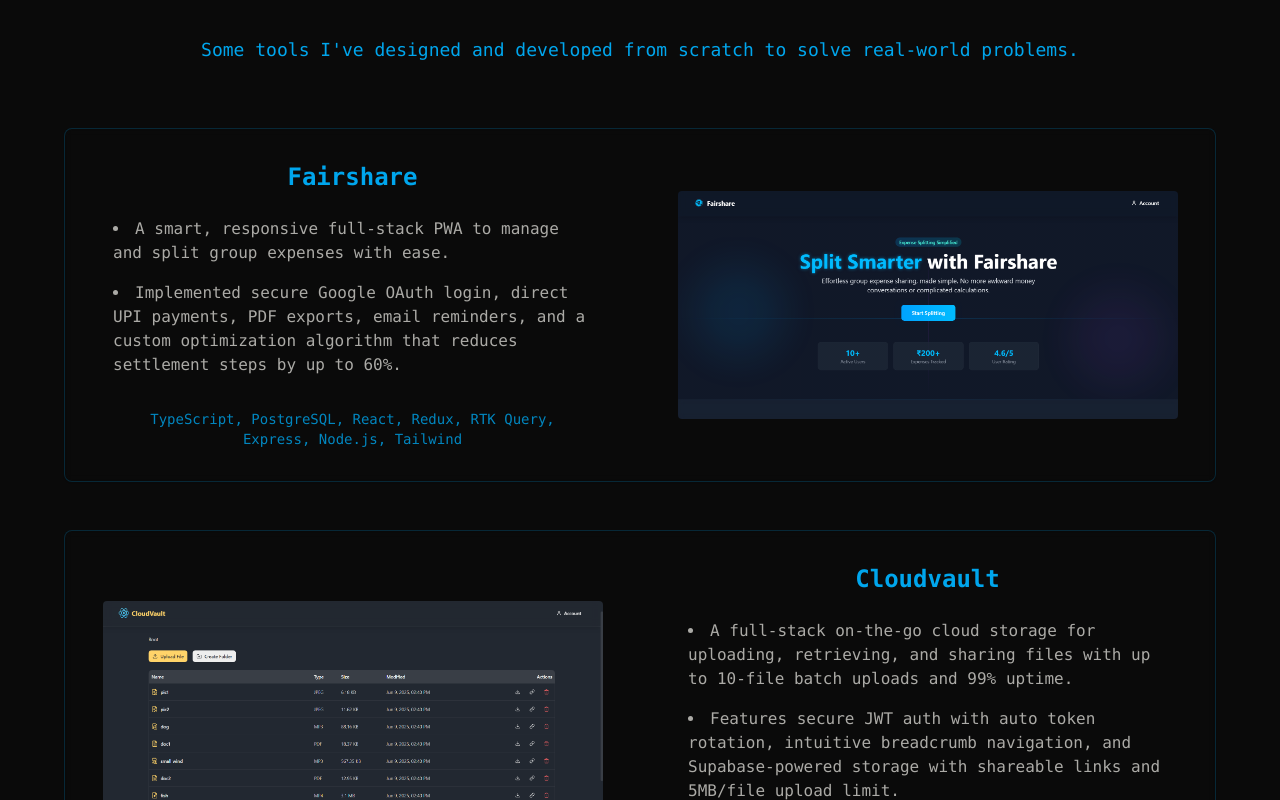
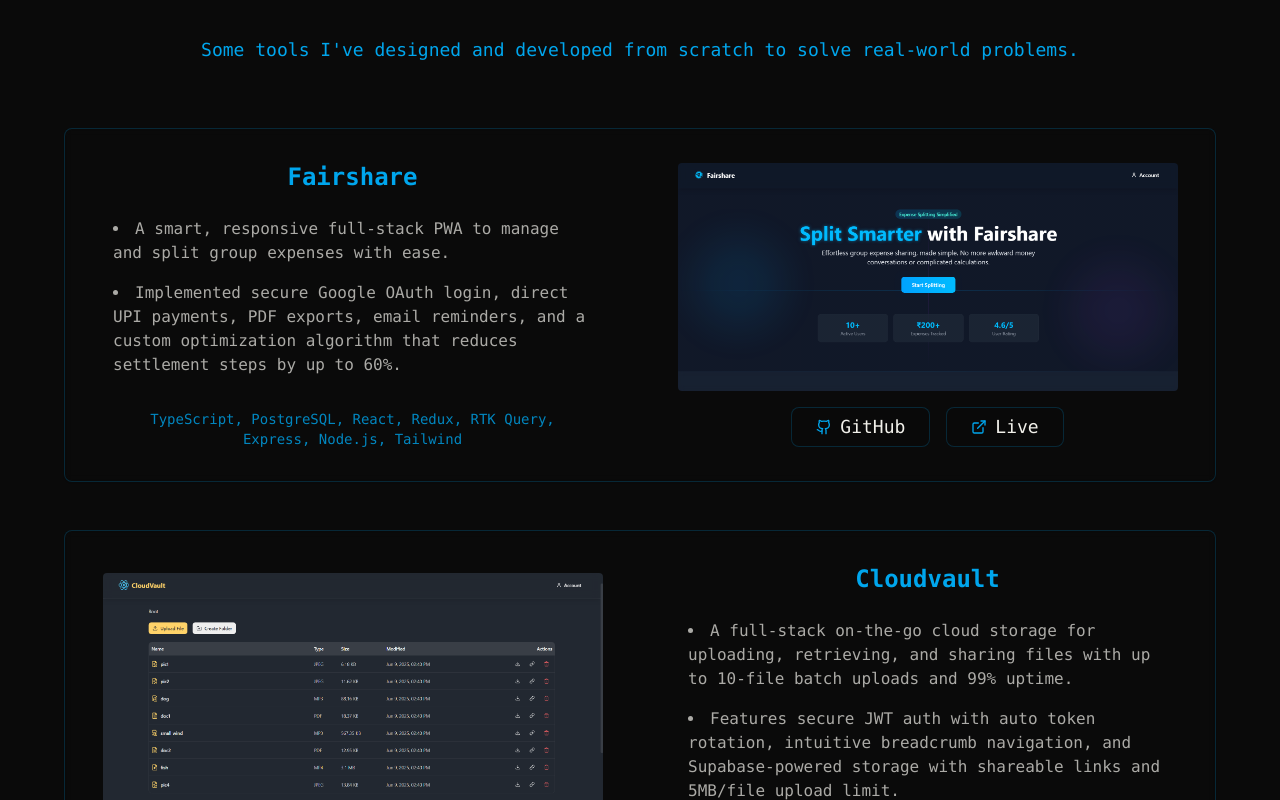
Before and after one commit to addy118/portfolio, a Next.js app: page / in a window 1280 px wide. Shown: the part 1400-2200 px from the top of the page. Built offline with nearby package versions, Linux system fonts and the light colour scheme; no server answers.

Commit message:
feat: add project links

```diff
--- a/components/showcase-section.tsx
+++ b/components/showcase-section.tsx
@@ -1,6 +1,8 @@
 "use client";
 
 import { Card, CardContent } from "@/components/ui/card";
+import { ExternalLink, Github, GithubIcon, Link, LinkIcon } from "lucide-react";
+import { Button } from "./ui/button";
 
 const projects = [
   {
@@ -9,7 +11,8 @@ const projects = [
       "A smart, responsive full-stack PWA to manage and split group expenses with ease.",
       "Implemented secure Google OAuth login, direct UPI payments, PDF exports, email reminders, and a custom optimization algorithm that reduces settlement steps by up to 60%.",
     ],
-    link: "https://fairshare.adityakirti.tech",
+    github: "https://github.com/addy118/fairshare",
+    live: "https://fairshare.adityakirti.tech",
     image: "/fairshare_1898x863.png",
     stack:
       "TypeScript, PostgreSQL, React, Redux, RTK Query, Express, Node.js, Tailwind",
@@ -20,7 +23,8 @@ const projects = [
       "A full-stack on-the-go cloud storage for uploading, retrieving, and sharing files with up to 10-file batch uploads and 99% uptime.",
       "Features secure JWT auth with auto token rotation, intuitive breadcrumb navigation, and Supabase-powered storage with shareable links and 5MB/file upload limit.",
     ],
-    link: "https://cloudvault.adityakirti.tech",
+    github: "https://github.com/addy118/cloudvault",
+    live: "https://cloudvault.adityakirti.tech",
     image: "/cloudvault_1919x904.png",
     stack: "PostgreSQL, React, Multer, Express, Node.js, Supabase, Tailwind",
   },
@@ -80,7 +84,7 @@ export const ShowcaseSection = () => {
                     </p>
                   </div>
                   <div
-                    className={`flex items-center justify-center p-4 sm:p-6 lg:p-8 ${
+                    className={`flex flex-col gap-4 items-center justify-center p-4 sm:p-6 lg:p-8 ${
                       index % 2 === 1 ? "lg:col-start-1" : ""
                     }`}
                   >
@@ -89,6 +93,28 @@ export const ShowcaseSection = () => {
                       alt={project.name}
                       className="w-full max-w-[500px] h-auto object-cover rounded"
                     />
+
+                    <div className="flex items-center justify-between gap-4">
+                      <Button
+                        onClick={() => {
+                          window.open(project.github, "_blank");
+                        }}
+                        className="bg-[#0A0A0A]/80 hover:bg-[#040404]/70 border-[#00A6ED]/20 text-[#00A6ED]/90 px-4 sm:px-6 py-2 sm:py-3 text-base sm:text-lg font-mono rounded-lg transition-all duration-100 border"
+                      >
+                        <Github color="#00A6ED" />
+                        <span className="text-[#F1F0EA]">GitHub</span>
+                      </Button>
+
+                      <Button
+                        onClick={() => {
+                          window.open(project.live, "_blank");
+                        }}
+                        className="bg-[#0A0A0A]/80 hover:bg-[#040404]/70 border-[#00A6ED]/20 text-[#00A6ED]/90 px-4 sm:px-6 py-2 sm:py-3 text-base sm:text-lg font-mono rounded-lg transition-all duration-100 border"
+                      >
+                        <ExternalLink color="#00A6ED" />
+                        <span className="text-[#F1F0EA]">Live</span>
+                      </Button>
+                    </div>
                   </div>
                 </div>
               </CardContent>
```
